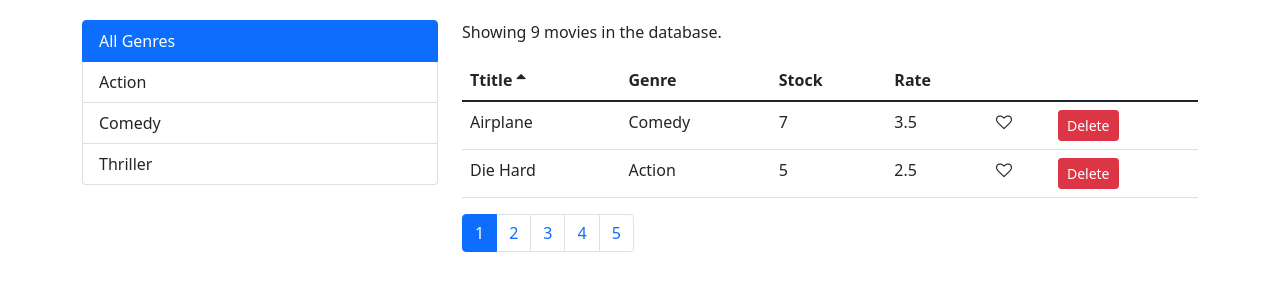
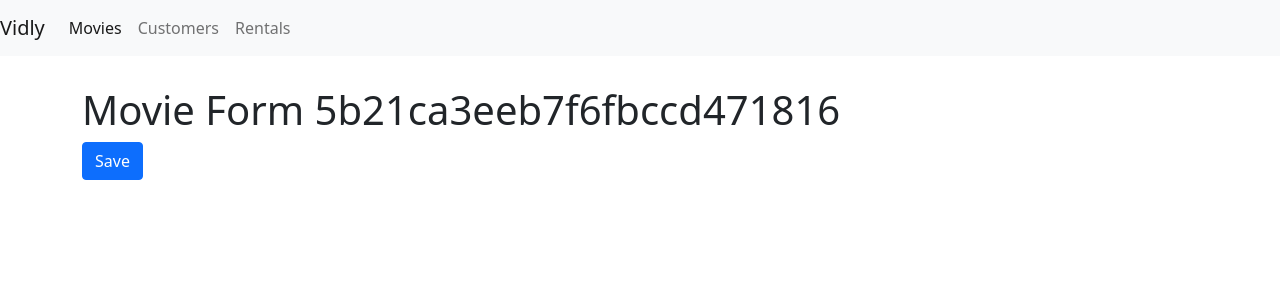
Before and after one commit to boobal-writes/vidly-react-app, a React (Create React App) app: page /movies/5b21ca3eeb7f6fbccd471816 in a window 1280 px wide. Shown: the top 300 px of the page. Built offline with nearby package versions, Linux system fonts and the light colour scheme.

Commit message:
add navbar

```diff
--- a/package.json
+++ b/package.json
@@ -12,6 +12,7 @@
     "prop-types": "^15.8.1",
     "react": "^17.0.2",
     "react-dom": "^17.0.2",
+    "react-router-dom": "^6.2.2",
     "react-scripts": "5.0.0",
     "web-vitals": "^2.1.4"
   },
--- a/src/App.js
+++ b/src/App.js
@@ -1,10 +1,29 @@
+import React from "react";
+import { Routes, Route, Navigate } from "react-router-dom";
 import Movies from "./components/movies";
+import Customers from "./components/customers";
+import Rentals from "./components/rentals";
+import NavaBar from "./components/NavBar";
+import NotFound from "./components/notFound";
+import MovieForm from "./components/movieForm";
 
 function App() {
   return (
-    <main className='container'>
-      <Movies />
-    </main>
+    <React.Fragment>
+      <NavaBar></NavaBar>
+      <main className="container">
+        <Routes>
+          <Route path="/movies/:id" element={<MovieForm />} />
+          <Route path="/movies" element={<Movies />} />
+          <Route path="/customers" element={<Customers />} />
+          <Route path="/rentals" element={<Rentals />} />
+
+          <Route path="/not-found" element={<NotFound />} />
+          <Route path="/" element={<Movies />} />
+          <Route path="/*" element={<Navigate to="/not-found" />} />
+        </Routes>
+      </main>
+    </React.Fragment>
   );
 }
 
--- /dev/null
+++ b/src/components/NavBar.jsx
@@ -0,0 +1,38 @@
+import React from "react";
+import { NavLink, Link } from "react-router-dom";
+
+const NavaBar = () => {
+  return (
+    <nav className="navbar navbar-expand-lg navbar-light bg-light">
+      <Link className="navbar-brand" to="/">
+        Vidly
+      </Link>
+      <button
+        className="navbar-toggler"
+        type="button"
+        data-toggle="collapse"
+        data-target="#navbarNavAltMarkup"
+        aria-controls="navbarNavAltMarkup"
+        aria-expanded="false"
+        aria-label="Toggle navigation"
+      >
+        <span className="navbar-toggler-icon"></span>
+      </button>
+      <div className="collapse navbar-collapse" id="navbarNavAltMarkup">
+        <div className="navbar-nav">
+          <NavLink className="nav-item nav-link active" to="/movies">
+            Movies
+          </NavLink>
+          <NavLink className="nav-item nav-link" to="/customers">
+            Customers
+          </NavLink>
+          <NavLink className="nav-item nav-link" to="/rentals">
+            Rentals
+          </NavLink>
+        </div>
+      </div>
+    </nav>
+  );
+};
+
+export default NavaBar;
--- /dev/null
+++ b/src/components/customers.jsx
@@ -0,0 +1,7 @@
+import React from "react";
+
+const Customers = () => {
+  return <h1>Customers</h1>;
+};
+
+export default Customers;
--- /dev/null
+++ b/src/components/movieForm.jsx
@@ -0,0 +1,20 @@
+import React from "react";
+import { useParams, useNavigate } from "react-router-dom";
+
+const MovieForm = () => {
+  const params = useParams();
+  const navigate = useNavigate();
+  return (
+    <React.Fragment>
+      <h1>Movie Form {params.id}</h1>
+      <button
+        className="btn btn-primary"
+        onClick={() => navigate("/movies", { replace: true })}
+      >
+        Save
+      </button>
+    </React.Fragment>
+  );
+};
+
+export default MovieForm;
--- a/src/components/moviesTable.jsx
+++ b/src/components/moviesTable.jsx
@@ -1,10 +1,16 @@
 import React, { Component } from "react";
+import { Link } from "react-router-dom";
 import Like from "./common/like";
 import Table from "./common/table";
 
 class MoviesTable extends Component {
   columns = [
-    { label: "Ttitle", path: "title" },
+    {
+      label: "Ttitle",
+      content: (movie) => {
+        return <Link to={`/movies/${movie._id}`}>{movie.title}</Link>;
+      },
+    },
     { label: "Genre", path: "genre.name" },
     { label: "Stock", path: "numberInStock" },
     { label: "Rate", path: "dailyRentalRate" },
--- /dev/null
+++ b/src/components/notFound.jsx
@@ -0,0 +1,7 @@
+import React from "react";
+
+const NotFound = () => {
+  return <h1>Not Found</h1>;
+};
+
+export default NotFound;
--- /dev/null
+++ b/src/components/rentals.jsx
@@ -0,0 +1,7 @@
+import React from "react";
+
+const Rentals = () => {
+  return <h1>Rentals</h1>;
+};
+
+export default Rentals;
--- a/src/index.css
+++ b/src/index.css
@@ -5,7 +5,11 @@
     sans-serif;
   -webkit-font-smoothing: antialiased;
   -moz-osx-font-smoothing: grayscale;
-  padding: 20px 0 0 0;
+  padding: 0 0 0 0;
+}
+
+.navbar {
+  margin-bottom: 30px;
 }
 
 code {
--- a/src/index.js
+++ b/src/index.js
@@ -1,16 +1,19 @@
-import React from 'react';
-import ReactDOM from 'react-dom';
-import './index.css';
-import App from './App';
-import reportWebVitals from './reportWebVitals';
-import 'bootstrap/dist/css/bootstrap.css';
-import 'font-awesome/css/font-awesome.css';
+import React from "react";
+import ReactDOM from "react-dom";
+import { BrowserRouter } from "react-router-dom";
+import "./index.css";
+import App from "./App";
+import reportWebVitals from "./reportWebVitals";
+import "bootstrap/dist/css/bootstrap.css";
+import "font-awesome/css/font-awesome.css";
 
 ReactDOM.render(
   <React.StrictMode>
-    <App />
+    <BrowserRouter>
+      <App />
+    </BrowserRouter>
   </React.StrictMode>,
-  document.getElementById('root')
+  document.getElementById("root")
 );
 
 // If you want to start measuring performance in your app, pass a function
```
Also changed, not shown: 1 other file (tests, documents, lock files or other folders).
